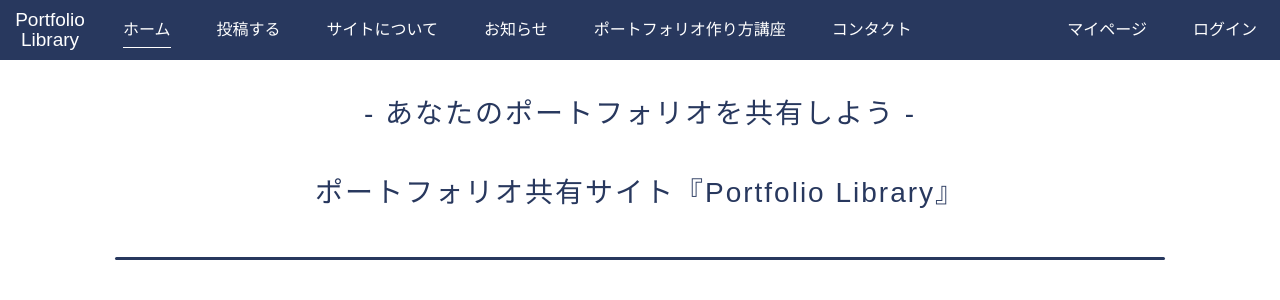
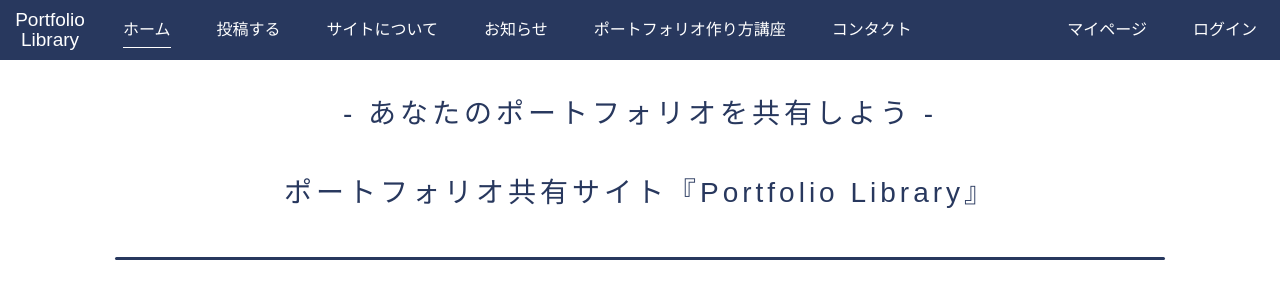
Before and after one commit to Kou0402/portfolio-library-new, a Nuxt app: page / in a window 1280 px wide. Shown: the top 300 px of the page. Built offline with nearby package versions, Linux system fonts and the light colour scheme.

Commit message:
styel: tweak style

```diff
--- a/components/page/home/HomeHero.vue
+++ b/components/page/home/HomeHero.vue
@@ -19,7 +19,7 @@
     color: $main-color1;
     font-size: 2.8rem;
     font-weight: 500;
-    letter-spacing: 0.2rem;
+    letter-spacing: 0.4rem;
   }
   > .bar {
     width: 100%;
```
